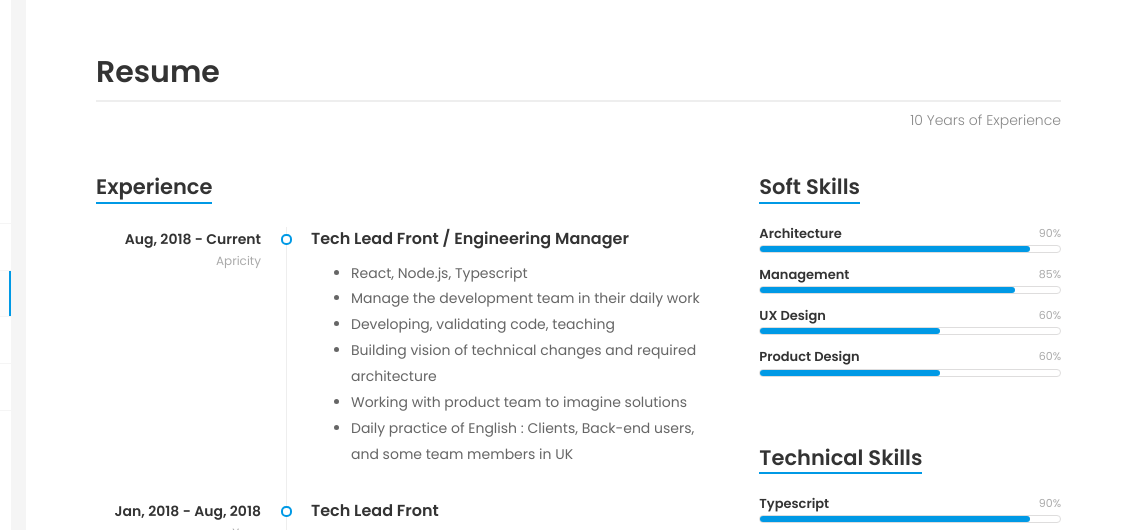
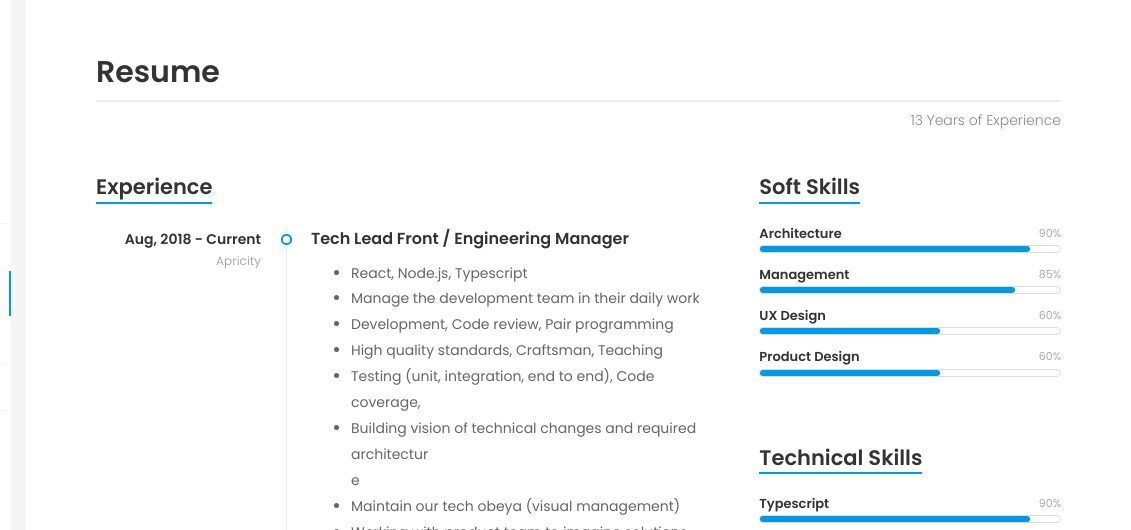
Before and after one commit to ggaulard/ggaulard.github.io, a website: page index.html in a window 1280 px wide. Both pictures are taken after a click on the link "Resume". Shown: the top 530 px of the page, 149-1280 px from the left. Drawn offline with Linux system fonts and the light colour scheme.

Commit message:
update resume

```diff
--- a/index.html
+++ b/index.html
@@ -249,7 +249,7 @@
               <div class="section-inner custom-page-content">
                 <div class="section-title-block second-style">
                   <h2 class="section-title">Resume</h2>
-                  <h5 class="section-description">10 Years of Experience</h5>
+                  <h5 class="section-description">13 Years of Experience</h5>
                 </div>
 
                 <div class="section-content">
@@ -273,8 +273,11 @@
                                   <ul>
                                     <li>React, Node.js, Typescript</li>
                                     <li>Manage the development team in their daily work</li>
-                                    <li>Developing, validating code, teaching</li>
-                                    <li>Building vision of technical changes and required architecture</li>
+                                    <li>Development, Code review, Pair programming</li>
+                                    <li>High quality standards, Craftsman, Teaching</li>
+                                    <li>Testing (unit, integration, end to end), Code coverage,</li>
+                                    <li>Building vision of technical changes and required architectur</li>e
+                                    <li>Maintain our tech obeya (visual management)</li>
                                     <li>Working with product team to imagine solutions</li>
                                     <li>Daily practice of English : Clients, Back-end users, and some team members in UK</li>
                                   </ul>
```
Also changed, not shown: 1 other file.
